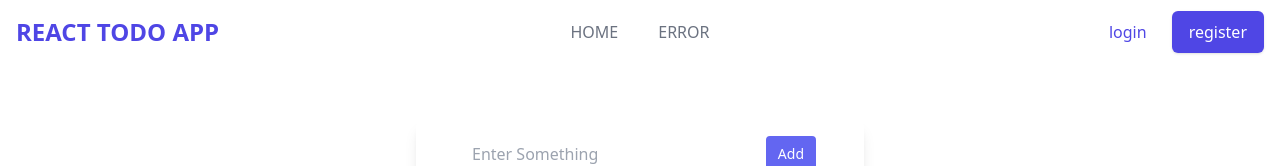
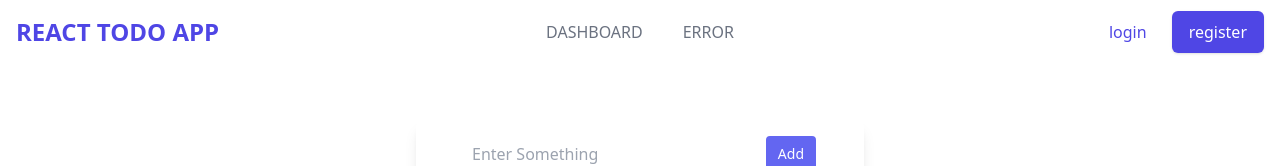
Before and after one commit to beiweitemderbeste/todo-app, a React (Vite) app: page / in a window 1280 px wide. Shown: the top 166 px of the page. Built offline with nearby package versions, Linux system fonts and the light colour scheme; no server answers; the database is empty.

Commit message:
renaming home page to dashboard

```diff
--- a/src/components/Navbar.tsx
+++ b/src/components/Navbar.tsx
@@ -36,7 +36,7 @@ export default function Navbar() {
           to="/"
           className="font-medium text-gray-500 hover:text-gray-900 transition duration-150 ease-in-out"
         >
-          HOME
+          DASHBOARD
         </Link>
         <Link
           to="/error"
--- a/src/pages/home.tsx
+++ b/src/pages/dashboard.tsx
@@ -7,7 +7,7 @@ import TodoList from "../components/TodoList";
 
 import { TodoItem } from "../ts/interfaces/App.interfaces";
 
-const Home: React.FC = () => {
+const Dashboard: React.FC = () => {
   const [todos, setTodos] = useState<TodoItem[]>([]);
 
   useEffect(() => {
@@ -64,4 +64,4 @@ const Home: React.FC = () => {
   );
 };
 
-export default Home;
+export default Dashboard;
```
Also changed, not shown: src/main.tsx (+4 -4 lines).
